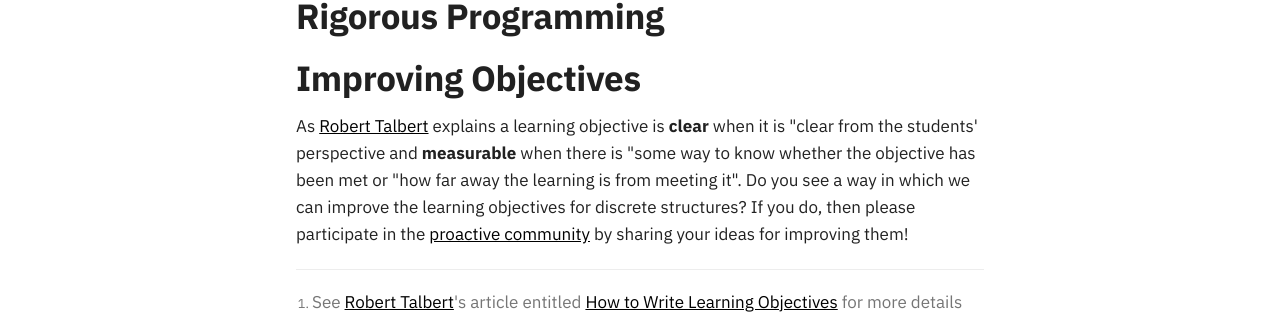
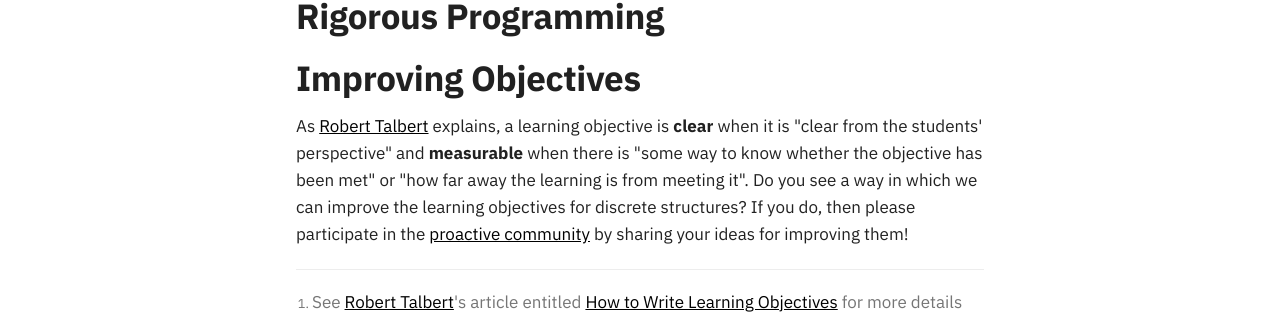
Before and after one commit to ProactiveProgrammers/www.proactiveprogrammers.com, an MkDocs documentation site: the page built from docs/discrete-structures/learning-objectives-discrete-structures.md, in a window 1280 px wide and 974 px high. Shown: the part 507-821 px from the top of the window. Built offline with MkDocs 1.6.1 and Material for MkDocs 9.7.7, drawn with Linux system fonts in a browser that asks for light colours; comment, search, counter and statistics services are not loaded.

```diff
--- a/docs/discrete-structures/learning-objectives-discrete-structures.md
+++ b/docs/discrete-structures/learning-objectives-discrete-structures.md
@@ -18,9 +18,9 @@ emerging proactive programmers.
 
 ## Improving Objectives
 
-As [Robert Talbert](https://rtalbert.org/) explains a learning objective is
-**clear** when it is "clear from the students' perspective and **measurable**
-when there is "some way to know whether the objective has been met or "how far
+As [Robert Talbert](https://rtalbert.org/) explains, a learning objective is
+**clear** when it is "clear from the students' perspective" and **measurable**
+when there is "some way to know whether the objective has been met" or "how far
 away the learning is from meeting it". Do you see a way in which we can improve
 the learning objectives for discrete structures? If you do, then please
 participate in the [proactive
```
